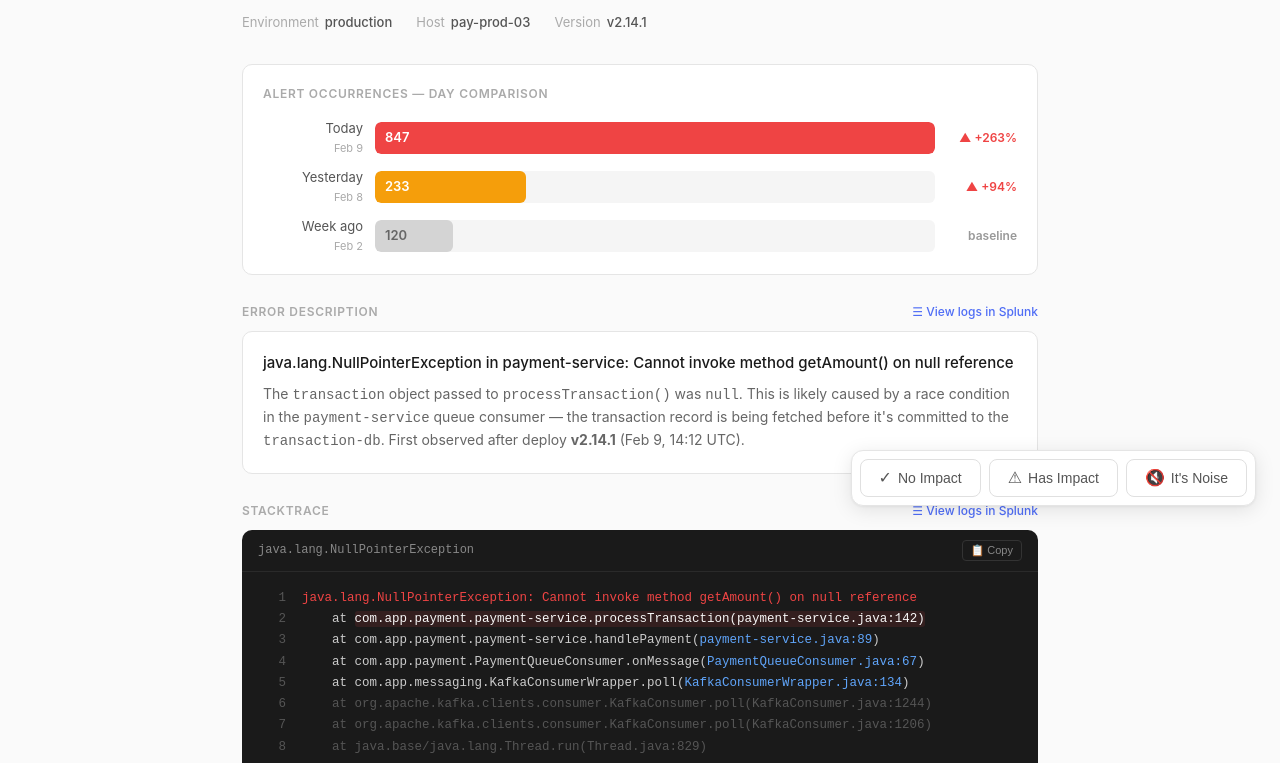
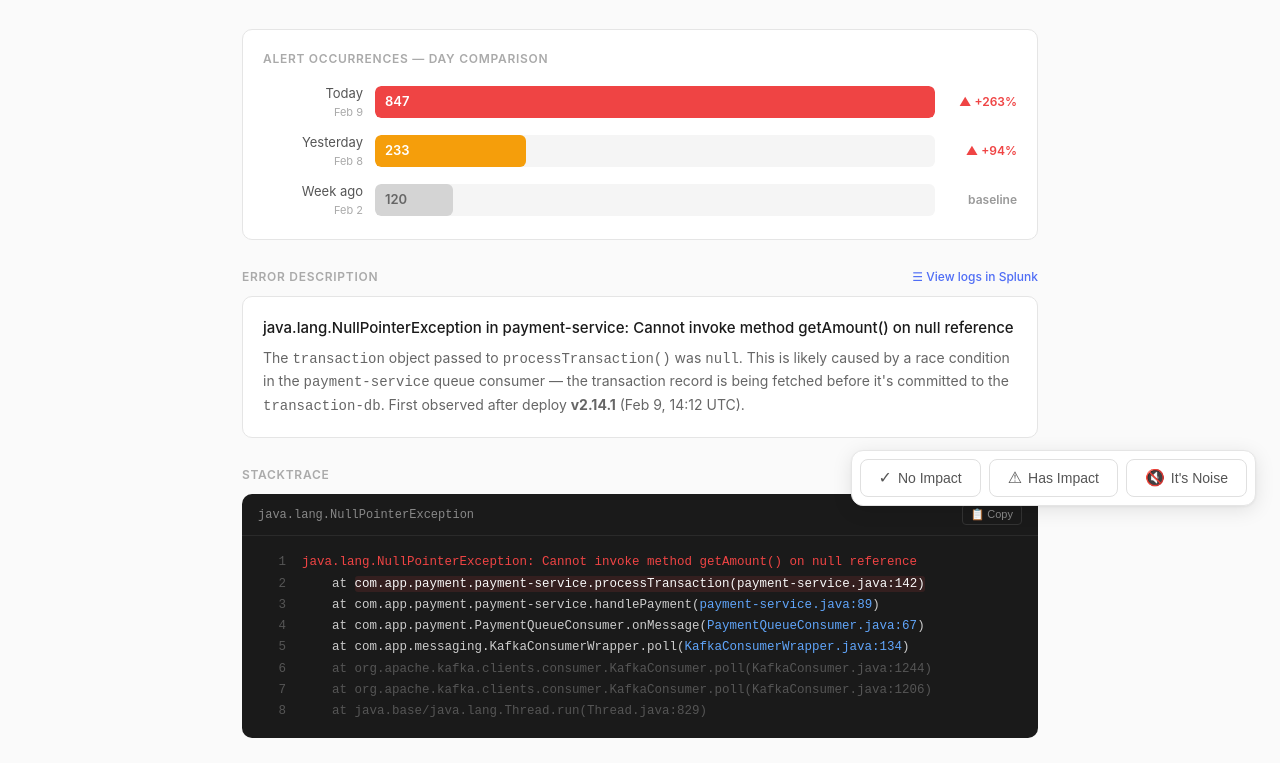
Before and after one commit to xojiodyes/jira-manager, a website: page alert-ui-mockup.html in a window 1280 px wide. Shown: the part 270-1033 px from the top of the page. Drawn offline with Linux system fonts and the light colour scheme.

Commit message:
removed host

```diff
--- a/alert-ui-mockup.html
+++ b/alert-ui-mockup.html
@@ -190,31 +190,6 @@
     .alert-component .icon {
       font-size: 14px;
       opacity: 0.6;
-    }
-
-    /* ── Meta row ── */
-    .meta-row {
-      display: flex;
-      gap: 24px;
-      margin-top: 16px;
-      flex-wrap: wrap;
-    }
-
-    .meta-item {
-      display: flex;
-      align-items: center;
-      gap: 6px;
-      font-size: 13px;
-      color: #777;
-    }
-
-    .meta-item .label {
-      color: #aaa;
-    }
-
-    .meta-item .value {
-      color: #555;
-      font-weight: 500;
     }
 
     /* ── Sections ── */
@@ -1086,20 +1061,6 @@
         <span data-bind="currentComponent"></span>
       </div>
 
-      <div class="meta-row">
-        <div class="meta-item">
-          <span class="label">Environment</span>
-          <span class="value">production</span>
-        </div>
-        <div class="meta-item">
-          <span class="label">Host</span>
-          <span class="value">pay-prod-03</span>
-        </div>
-        <div class="meta-item">
-          <span class="label">Version</span>
-          <span class="value">v2.14.1</span>
-        </div>
-      </div>
     </div>
 
     <!-- Occurrences comparison -->
```
